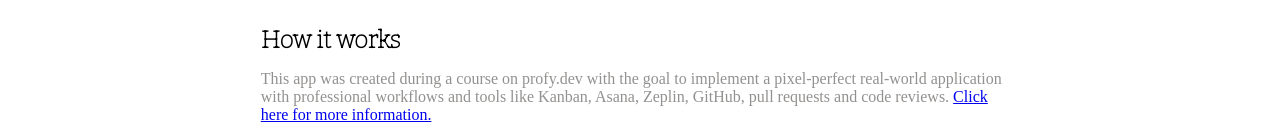
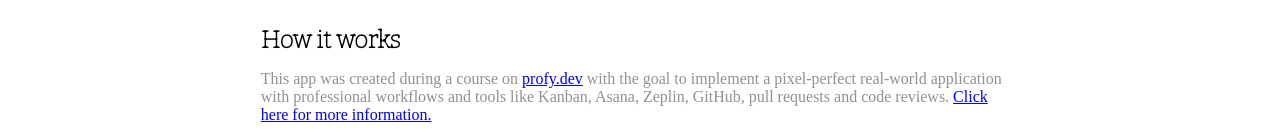
Before and after one commit to profydev/reddit-timer-manan-g, a React (Create React App) app: page / in a window 1280 px wide. Shown: the part 817-952 px from the top of the page. Built offline with nearby package versions, Linux system fonts and the light colour scheme.

Commit message:
fix: info-section profy links

```diff
--- a/src/Pages/home.js
+++ b/src/Pages/home.js
@@ -69,7 +69,7 @@ export default function Home() {
         ))}
       </Info>
       <Info heading="How it works" id="how-it-works">
-        This app was created during a course on profy.dev with the goal to
+        This app was created during a course on <a href='https://profy.dev'>profy.dev</a> with the goal to
         implement a pixel-perfect real-world application with professional
         workflows and tools like Kanban, Asana, Zeplin, GitHub, pull requests
         and code reviews.
```
Also changed, not shown: 1 other file (tests, documents, lock files or other folders).
